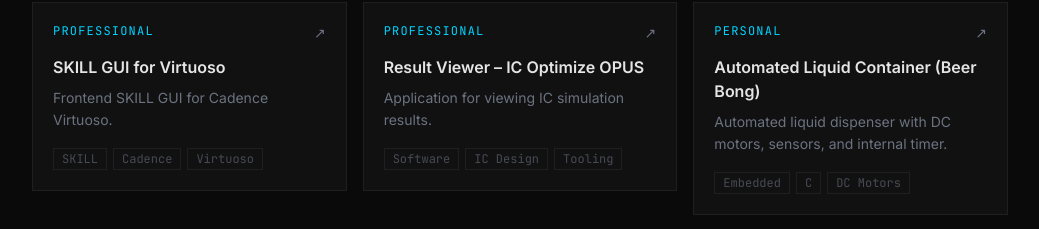
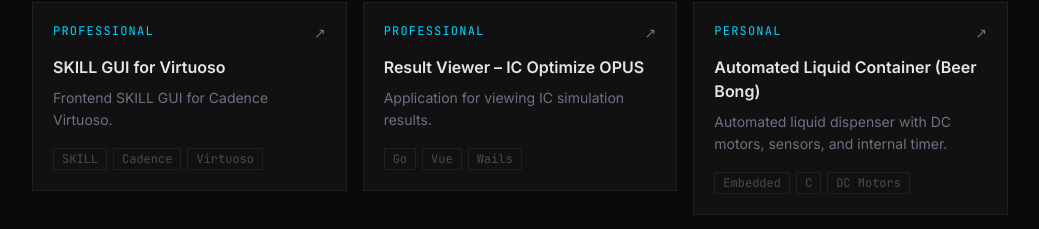
Before and after one commit to Mariusmainz/Mariusmainz.github.io, a Next.js app: page / in a window 1280 px wide. Shown: the part 2940-3169 px from the top of the page, without its empty margins (120-1159 px from the left). Built offline with nearby package versions, Linux system fonts and the light colour scheme.

Commit message:
content: update Result Viewer with Wails/Go/Vue tech stack

```diff
--- a/data/portfolio.ts
+++ b/data/portfolio.ts
@@ -160,8 +160,8 @@
     id: 'result-viewer',
     title: 'Result Viewer – IC Optimize OPUS',
     shortDescription: 'Application for viewing IC simulation results.',
-    tags: ['Software', 'IC Design', 'Tooling'],
-    detail: 'Result viewer application for IC Optimize OPUS, enabling engineers to visualize and compare simulation outputs efficiently.',
+    tags: ['Go', 'Vue', 'Wails', 'IC Design', 'Tooling'],
+    detail: 'Result viewer application for IC Optimize OPUS built with Wails — combining a Go backend with a Vue frontend. Enables engineers to visualize and compare simulation outputs efficiently.',
     type: 'professional',
     media: [
       { type: 'image', src: '/Resources/projects/result-viewer-screenshot.png', caption: 'Result Viewer application' },
```
